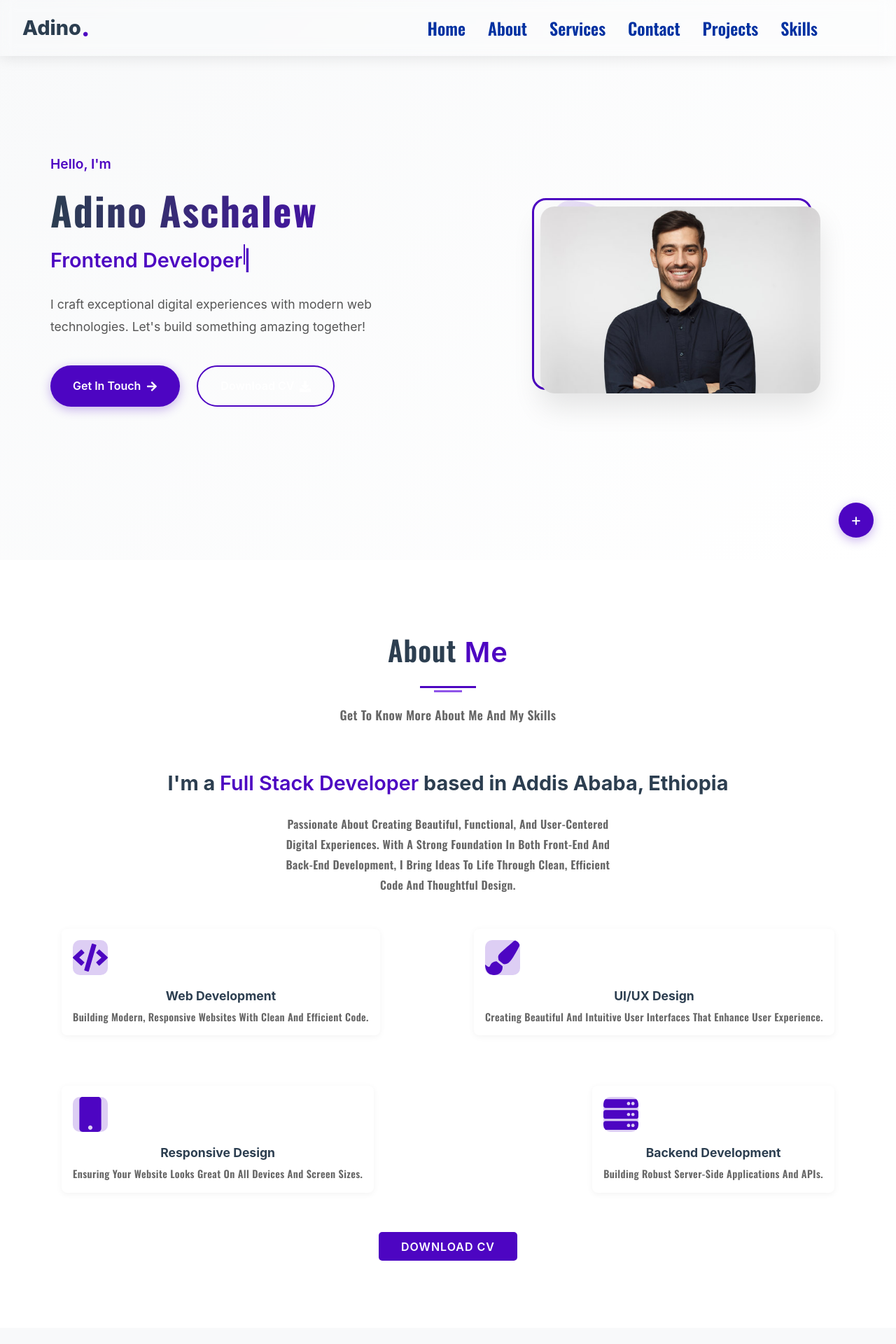
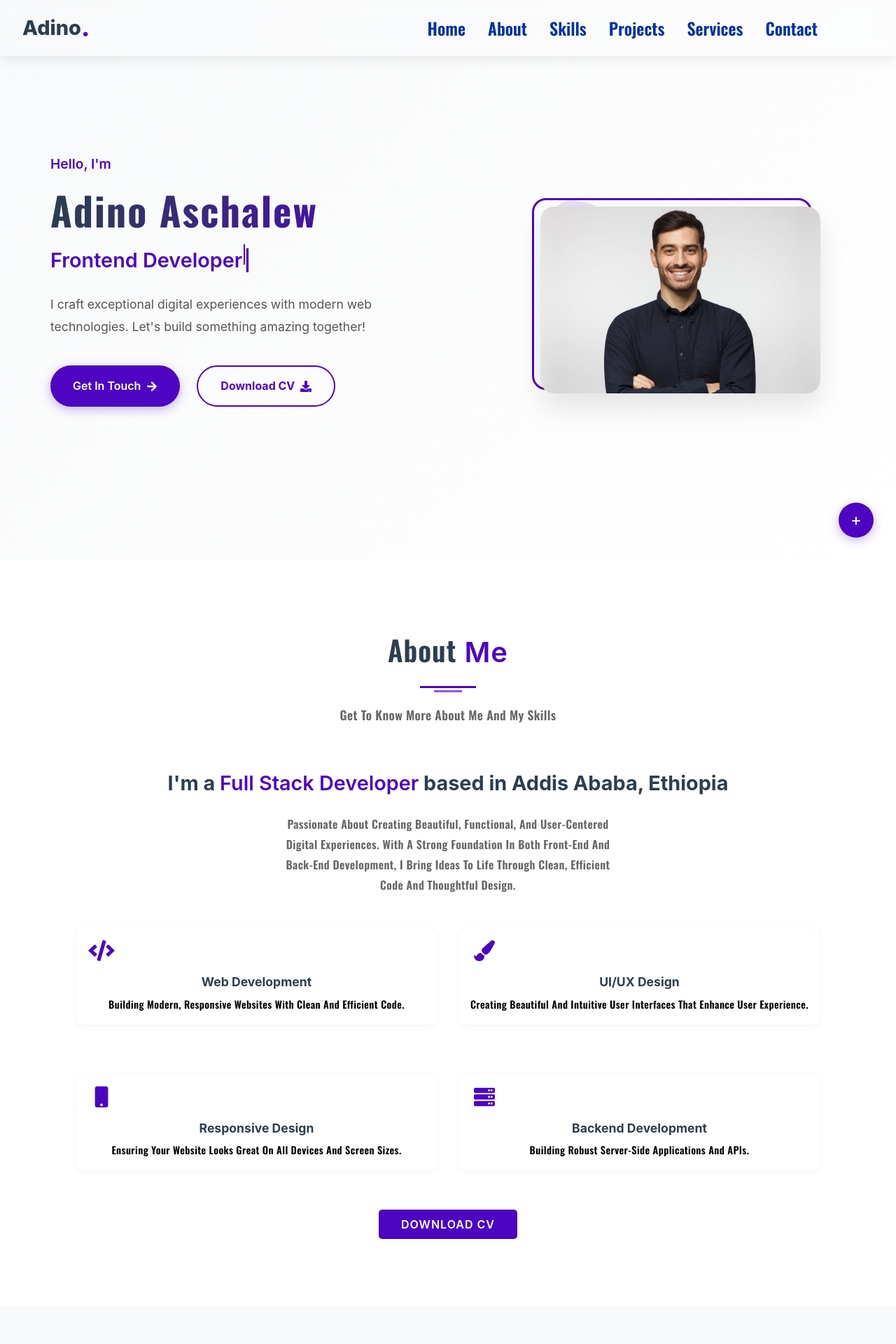
Before and after one commit to Adino-Aschalew/portfolio, a React (Vite) app: page / in a window 1280 px wide. Shown: the top 1920 px of the page at 70% size. Built offline with nearby package versions, Linux system fonts and the light colour scheme.

Commit message:
third commit

```diff
--- a/src/components/Header.jsx
+++ b/src/components/Header.jsx
@@ -1,8 +1,9 @@
 import { useState, useEffect } from 'react';
-import { FaBars, FaTimes, FaGithub, FaLinkedin, FaTwitter } from 'react-icons/fa';
+import {FaGithub, FaLinkedin, FaTwitter } from 'react-icons/fa';
 import { HiOutlineMail } from 'react-icons/hi';
 import { PageLinks } from './NavLinks';
 import { motion, AnimatePresence } from 'framer-motion';
+import image from '../assets/image.jpg'
 
 const Header = () => {
   const [showNav, setShowNav] = useState(false);
@@ -136,13 +137,9 @@ const Header = () => {
             >
               <div className="mobile-nav-header">
                 <span className="nav-title">Navigation</span>
-                <button
-                  className="close-btn"
-                  onClick={() => setShowNav(false)}
-                  aria-label="Close navigation"
-                >
-                  <FaTimes />
-                </button>
+                     <img src={image} alt='profile' className='nav-img'/>
+                  <small className='small'>adino aschalew</small>
+
               </div>
 
               <nav className="mobile-nav-content">
--- a/src/components/NavLinks.jsx
+++ b/src/components/NavLinks.jsx
@@ -3,10 +3,10 @@ import {FaLinkedin,FaTelegram,FaInstagram,FaFacebook } from 'react-icons/fa';
 export const PageLinks = [
 {id:1,href:'#home',name:'home'},
 {id:2,href:'#about',name:'about'},
-{id:3,href:'#services',name:'services'},
-{id:4,href:'#contact',name:'contact'},
-{id:5,href:'#projects',name:'projects'},
-{id:6,href:'#skills',name:'skills'},
+{id:3,href:'#skills',name:'skills'},
+{id:4,href:'#projects',name:'projects'},
+{id:5,href:'#services',name:'services'},
+{id:6,href:'#contact',name:'contact'},
 
 ];
  export const SocioLinks = [
--- a/src/index.css
+++ b/src/index.css
@@ -318,7 +318,6 @@ img{
   max-width: 600px;
   margin: 10rem auto;
   border-radius: 25px;
-  height: 70vh;
   display: grid !important;
 }
 .abt-page{
@@ -595,16 +594,14 @@ margin: 0;
    }
 
    .contact-icon {
-     font-size: 1.5rem;
+     font-size: 1rem;
      color: #4d05c2;
-     background: rgba(77, 5, 194, 0.1);
-     width: 50px;
-     height: 50px;
+     width: 35px;
+     height: 30px;
      border-radius: 50%;
      display: flex;
      align-items: center;
      justify-content: center;
-     flex-shrink: 0;
    }
 
    .contact-item h3 {
@@ -987,8 +984,9 @@ margin: 0;
 
 .mobile-nav-header {
   display: flex;
-  justify-content: space-between;
-  align-items: center;
+  gap: 1rem;
+  align-items: center;
+  justify-content: center;
   margin-bottom: 3rem;
   padding-bottom: 1rem;
   border-bottom: 1px solid #eee;
@@ -996,7 +994,7 @@ margin: 0;
 
 .nav-title {
   font-size: 1.2rem;
-  font-weight: 600;
+  font-weight: bold;
   color: #2c3e50;
   text-transform: uppercase;
   letter-spacing: 1px;
@@ -1032,6 +1030,7 @@ margin: 0;
 .mobile-nav-link {
   text-decoration: none;
   color: #2c3e50;
+  text-transform: capitalize;
   font-size: 1.2rem;
   font-weight: 500;
   transition: color 0.3s ease;
@@ -1041,8 +1040,36 @@ margin: 0;
 
 .mobile-nav-link:hover {
   color: #4d05c2;
-}
-
+  width: 100%;
+  background-color: #4d05c2;
+  color: white;
+  border-radius: 5px;
+  padding-left: 1rem;
+  padding-right: 1rem;
+  transform: translateY(-3px);
+  box-shadow: 0 5px 15px rgba(77,5,194,0.3);
+}
+.small{
+  font-size: 1rem;
+  color: #2c3e50;
+  font-weight: bold;
+  display: flex;
+  align-items: center;
+  justify-content: center;
+  border-left: 2px solid #3a048f;
+  padding-left: 1rem;
+}
+.nav-img{
+
+  width:30px;
+
+  margin-left: 1rem;
+  height: 30px;
+  border-radius: 50%;
+  border: 2px solid #3a048f;
+  padding: 2px;
+  box-shadow: 0 0px 8px rgb(77,5,194);
+}
 /* Mobile Social Links */
 .mobile-social-links {
   display: flex;
@@ -1257,7 +1284,8 @@ margin: 0;
 
 .secondary-btn {
   background: transparent;
-  color: #4d05c2;
+  color: #4d05c2 !important;
+  font-weight: bold;
   border: 2px solid #4d05c2;
 }
 
@@ -1307,19 +1335,6 @@ margin: 0;
   z-index: 1;
   transition: all 0.5s ease;
 }
-
-.image-wrapper:hover .profile-image {
-  transform: translate(-10px, -10px);
-  box-shadow: 0 30px 60px rgba(0, 0, 0, 0.15);
-}
-
-.image-wrapper:hover .image-border {
-  top: 10px;
-  left: 10px;
-  right: -10px;
-  bottom: -10px;
-}
-
 /* Floating Shapes */
 .floating-shapes {
   position: absolute;
@@ -1582,13 +1597,7 @@ margin: 0;
   margin-bottom: 2rem;
 }
 
-.skills-grid {
-  display: flex;
-  max-width: 1200px;
-  margin: 0 auto;
-  flex-wrap: wrap;
-  gap: 1rem
-}
+
 
 .skill-item {
   display: grid;
@@ -1606,19 +1615,14 @@ margin: 0;
 }
 
 .skill-icon {
-  background: rgba(77, 5, 194, 0.1);
-  width: 50px;
-  height: 50px;
+  width: 40px;
+  height: 30px;
   border-radius: 10px;
-  display: flex;
-  align-items: center;
-  justify-content: center;
   color: #4d05c2;
-  font-size: 1.5rem;
-  flex-shrink: 0;
 }
 
 .skill-item h4 {
+  text-align: center;
   font-size: 1.1rem;
   margin-bottom: 0.3rem;
   color: #2c3e50;
@@ -1626,9 +1630,10 @@ margin: 0;
 
 .skill-item p {
   font-size: 0.9rem;
-  color: #666;
+  color: #000000;
   margin: 0;
-  line-height: 1.5;
+  text-align: center;
+
 }
 
 .cta-button {
@@ -2061,7 +2066,8 @@ small{
 }
 
 .skills-grid {
-  display: flex;
+  display: grid;
+  grid-template-columns: repeat(2,1fr);
   flex-wrap: wrap;
   gap: 2rem;
   justify-content: space-between;
```
Also changed, not shown: 1 other file (tests, documents, lock files or other folders).
